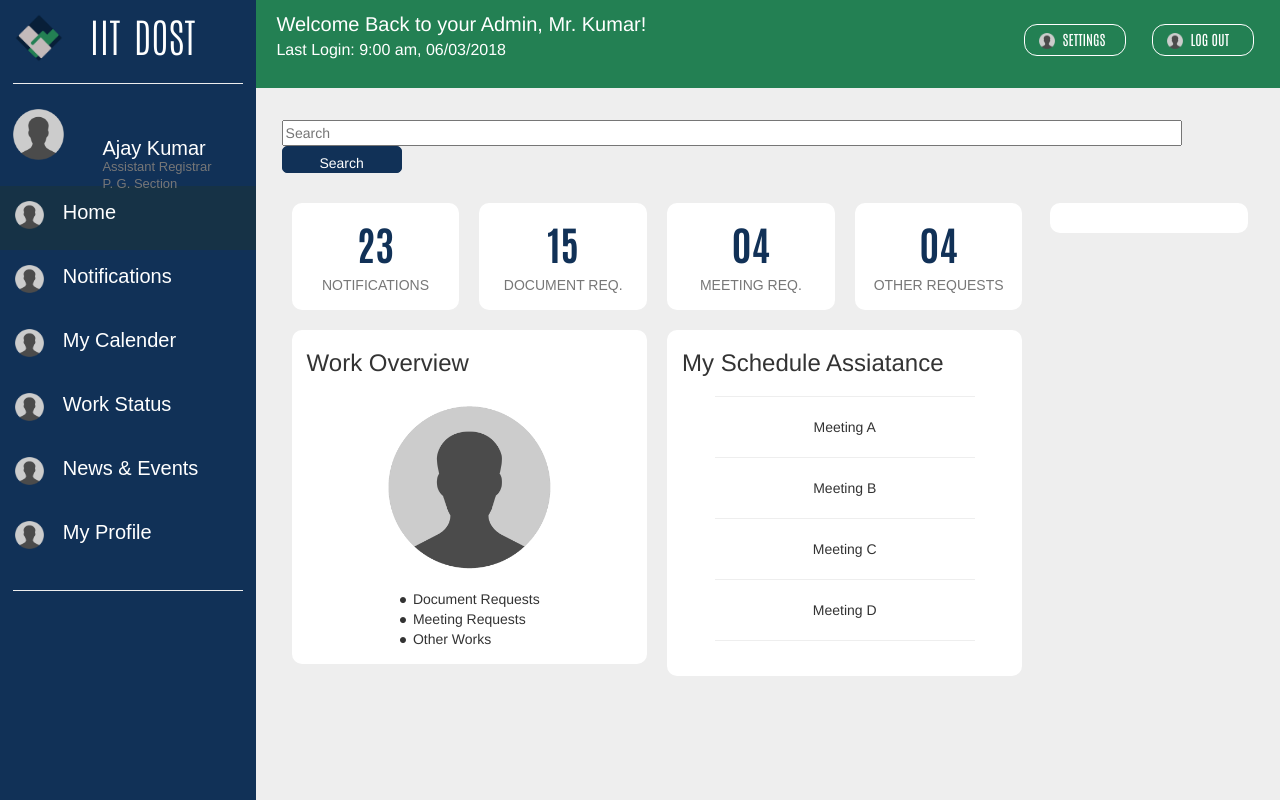
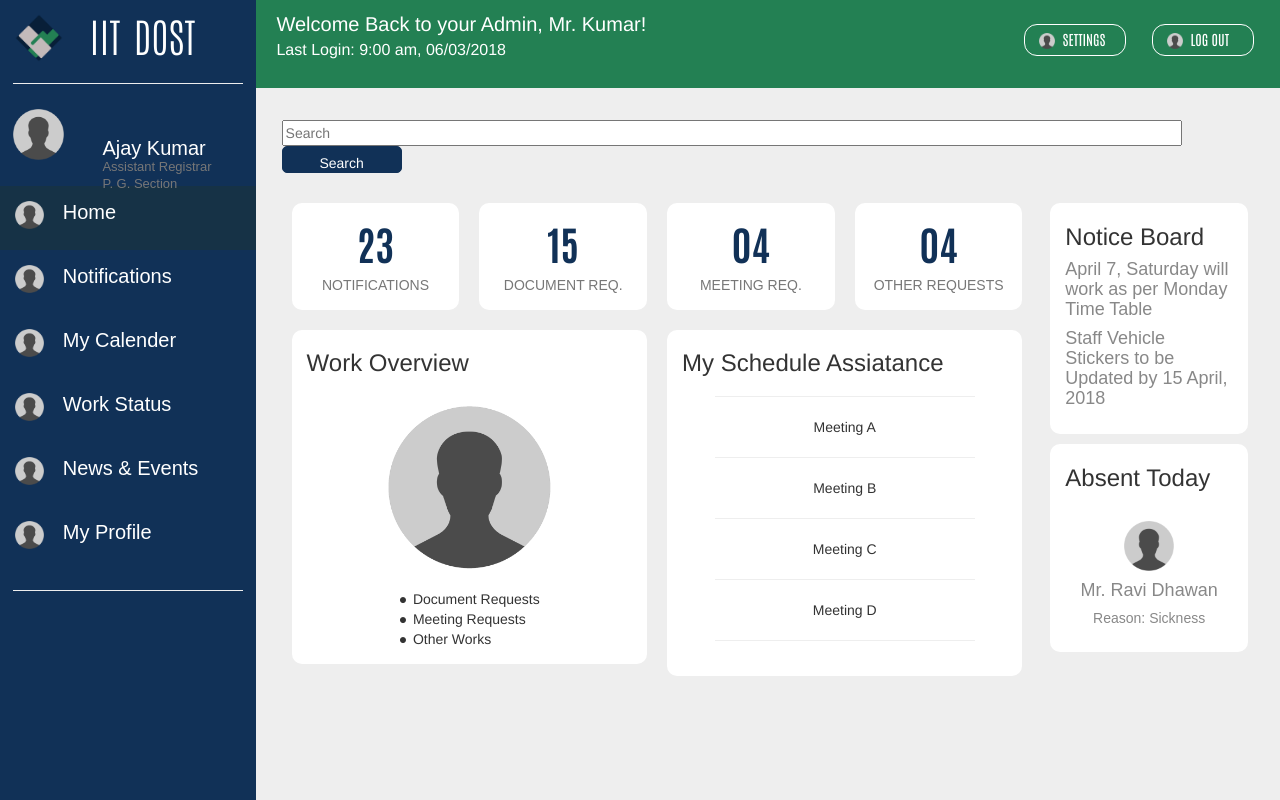
Before and after one commit to devclub-iitd/IITDostBackend, a Flask app: page / in a window 1280 px wide. Run offline with Flask 2, Linux system fonts and the light colour scheme; data that the repository does not hold is empty; some libraries are stand-ins or nearby versions.

Commit message:
Completed Right Side bar

```diff
--- a/static/css/style.css
+++ b/static/css/style.css
@@ -210,3 +210,8 @@ body {
 	color: #777777;
 	font-weight: 2pt;
 }
+
+.grey_text{
+	color: #888888;
+	font-family: Arial;
+}
--- a/templates/index.html
+++ b/templates/index.html
@@ -135,8 +135,20 @@
 
 	<div style="float: left; overflow: hidden; width: 22%; margin-left: -40px; margin-right: -20px;">
 
-	<div class="card" style="width: 90%;">
+	<div class="card" style="width: 90%; padding-top: 1px;">
+		<h3 align="left">Notice Board</h3>
+		<!-- <br> -->
+		<h4 align="left" class="grey_text">April 7, Saturday will work as per Monday Time Table</h4>
+		<!-- <br> -->
+		<h4 align="left" class="grey_text">Staff Vehicle Stickers to be Updated by 15 April, 2018</h4>
+	</div>
 
+	<div class="card" style="width: 90%; padding-top: 1px;">
+		<h3 align="left">Absent Today</h3>
+		<br>
+		<img src="{{ url_for('static', filename='imgs/placeholder.png') }}" alt="Avatar" style="width: 30%"> <br>
+		<h4 class="grey_text">Mr. Ravi Dhawan</h4>
+		<h5 class="grey_text">Reason: Sickness</h5>
 	</div>
 
 	</div>
```
